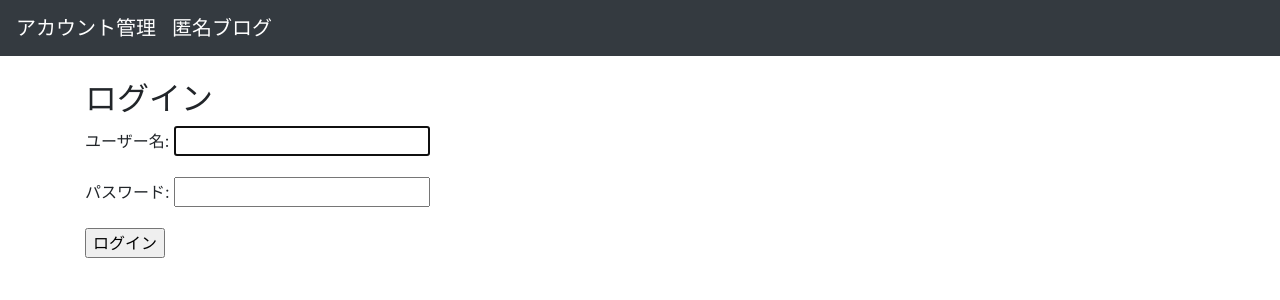
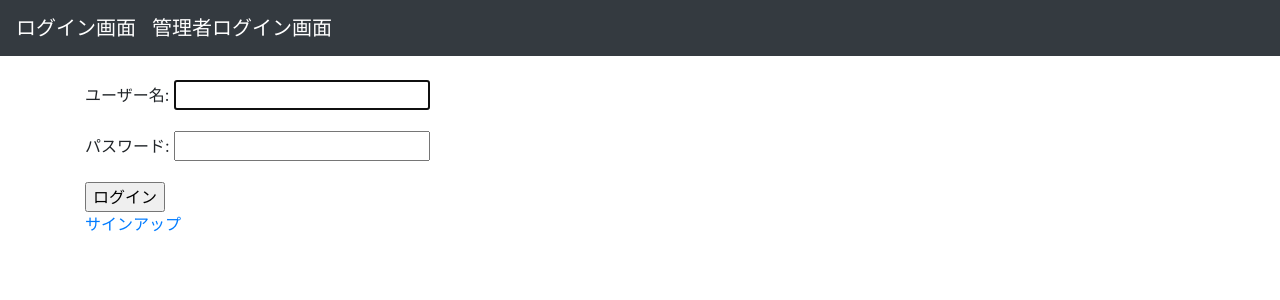
Before and after one commit to dahutos2/time-sheet-management, a Django app: page /login/ in a window 1280 px wide. Shown: the top 300 px of the page. Run offline with Django 4.2, Linux system fonts and the light colour scheme; parts of the project's set-up code (start-up, migrations or seed data) failed here and were passed over; some libraries are stand-ins or nearby versions.

Commit message:
admin_blog_singup

```diff
--- a/pj_blog/settings.py
+++ b/pj_blog/settings.py
@@ -31,13 +31,13 @@ ALLOWED_HOSTS = ["*"]
 # Application definition
 
 INSTALLED_APPS = [
-    #'registration',
     'django.contrib.admin',
     'django.contrib.auth',
     'django.contrib.contenttypes',
     'django.contrib.sessions',
     'django.contrib.messages',
     'django.contrib.staticfiles',
+    'registration',
     'blog',
     'anymail',
 ]
@@ -139,9 +139,9 @@ LOGOUT_REDIRECT_URL = "/login/"
 #SESSION_COOKIE_SECURE = True
 #CSRF_COOKIE_SECURE = True
 
-#AUTH_USER_MODEL = 'registration.User'
+AUTH_USER_MODEL = 'registration.User'
 
-#FRONTEND_URL = "http://127.0.0.1:8000"
+FRONTEND_URL = "https://127.0.0.1:8000"
 
 ANYMAIL = {
 "MAILGUN_API_KEY": "b575fbec0f240346622e7590363b8e13-a0cfb957-d4c040eb",
--- a/pj_blog/urls.py
+++ b/pj_blog/urls.py
@@ -8,8 +8,8 @@ from registration import views
 
 from django.contrib.auth.models import Group
 
-admin.site.site_title = '匿名ブログ 内部管理サイト'
-admin.site.site_header = '匿名ブログ 内部管理サイト'
+admin.site.site_title = '管理'
+admin.site.site_header = 'システム管理サイト'
 admin.site.index_title = 'メニュー'
 admin.site.unregister(Group)
 admin.site.disable_action('delete_selected')
@@ -21,6 +21,6 @@ urlpatterns = [
     path("", login_required(index_view), name="index"),
     path('blog/', include("blog.urls")),
     path('', include("django.contrib.auth.urls")),
-    #path("signup/", views.SignUpView.as_view(), name="signup"),
+    path("sign-up/", views.SignUpView.as_view(), name="signup"),
     #path('activate/<uidb64>/<token>/', views.ActivateView.as_view(), name='activate'),
 ]
--- a/registration/apps.py
+++ b/registration/apps.py
@@ -1,5 +1,5 @@
 from django.apps import AppConfig
 
 
-#class RegistrationConfig(AppConfig):
-    #name = 'registration'
+class RegistrationConfig(AppConfig):
+    name = 'registration'
--- a/registration/models.py
+++ b/registration/models.py
@@ -2,5 +2,5 @@ from django.db import models
 from django.contrib.auth.models import AbstractUser
 
 
-#class User(AbstractUser):
-    #email = models.EmailField('メールアドレス', unique=True)
+class User(AbstractUser):
+    email = models.EmailField('メールアドレス', unique=True)
--- a/templates/blog/base.html
+++ b/templates/blog/base.html
@@ -9,7 +9,7 @@
     <body>
         <nav class="navbar navbar-expand-lg navbar-dark bg-dark">
             <a class="navbar-brand" href="/blog/">匿名ブログ</a>
-            <a class="navbar-brand" href="/">アカウント管理</a>
+            <a class="navbar-brand" href="/">マイページ</a>
         </nav>
         <div class="container mt-4">
         {% block main %}
--- a/templates/registration/base.html
+++ b/templates/registration/base.html
@@ -8,7 +8,7 @@
     </head>
     <body>
         <nav class="navbar navbar-expand-lg navbar-dark bg-dark">
-            <a class="navbar-brand" href="/">アカウント管理</a>
+            <a class="navbar-brand" href="/">マイページ</a>
             <a class="navbar-brand" href="/blog/">匿名ブログ</a>
         </nav>
         <div class="container mt-4">
--- a/templates/registration/login.html
+++ b/templates/registration/login.html
@@ -1,5 +1,19 @@
-{% extends "registration/base.html" %}
-{% block main %}
-<h2>ログイン</h2>
-{% include "registration/_form.html" with submit_label="ログイン" %}
-{% endblock %}
+<!doctype HTML>
+<html>
+    <head>
+        <link rel="stylesheet" href="https://maxcdn.bootstrapcdn.com/bootstrap/4.0.0/css/bootstrap.min.css" integrity="sha384-Gn5384xqQ1aoWXA+058RXPxPg6fy4IWvTNh0E263XmFcJlSAwiGgFAW/dAiS6JXm" crossorigin="anonymous">
+        <script src="https://code.jquery.com/jquery-3.2.1.slim.min.js" integrity="sha384-KJ3o2DKtIkvYIK3UENzmM7KCkRr/rE9/Qpg6aAZGJwFDMVNA/GpGFF93hXpG5KkN" crossorigin="anonymous"></script>
+        <script src="https://cdnjs.cloudflare.com/ajax/libs/popper.js/1.12.9/umd/popper.min.js" integrity="sha384-ApNbgh9B+Y1QKtv3Rn7W3mgPxhU9K/ScQsAP7hUibX39j7fakFPskvXusvfa0b4Q" crossorigin="anonymous"></script>
+        <script src="https://maxcdn.bootstrapcdn.com/bootstrap/4.0.0/js/bootstrap.min.js" integrity="sha384-JZR6Spejh4U02d8jOt6vLEHfe/JQGiRRSQQxSfFWpi1MquVdAyjUar5+76PVCmYl" crossorigin="anonymous"></script>
+      </head>
+      <body>
+        <nav class="navbar navbar-expand-lg navbar-dark bg-dark">
+          <a class="navbar-brand" href="/">ログイン画面</a>
+          <a class="navbar-brand" href="/dahutos-admin/">管理者ログイン画面</a>
+        </nav>
+        <div class="container mt-4">
+          {% include "registration/_form.html" with submit_label="ログイン" %}
+          <p><a href="{% url 'signup' %}">サインアップ</a></p>
+        </div>
+      </body>
+      </html>
```
Also changed, not shown: registration/forms.py (+29 -22 lines), registration/views.py (+14 -14 lines), db.sqlite3, registration/migrations/0001_initial.py.
